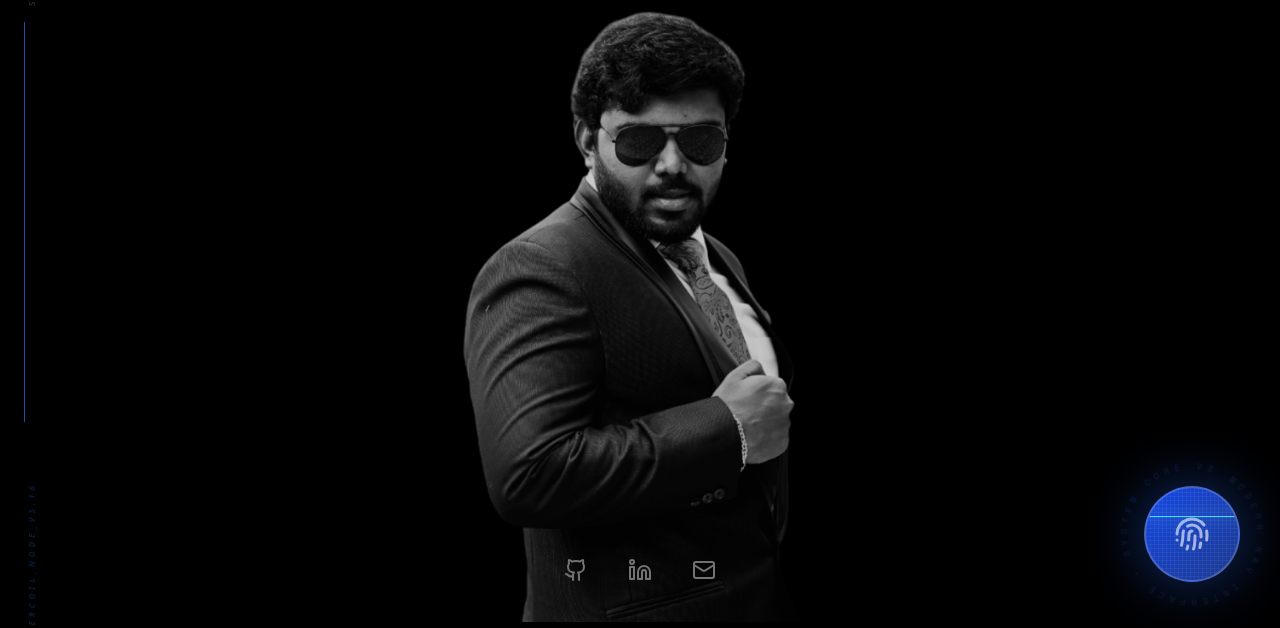
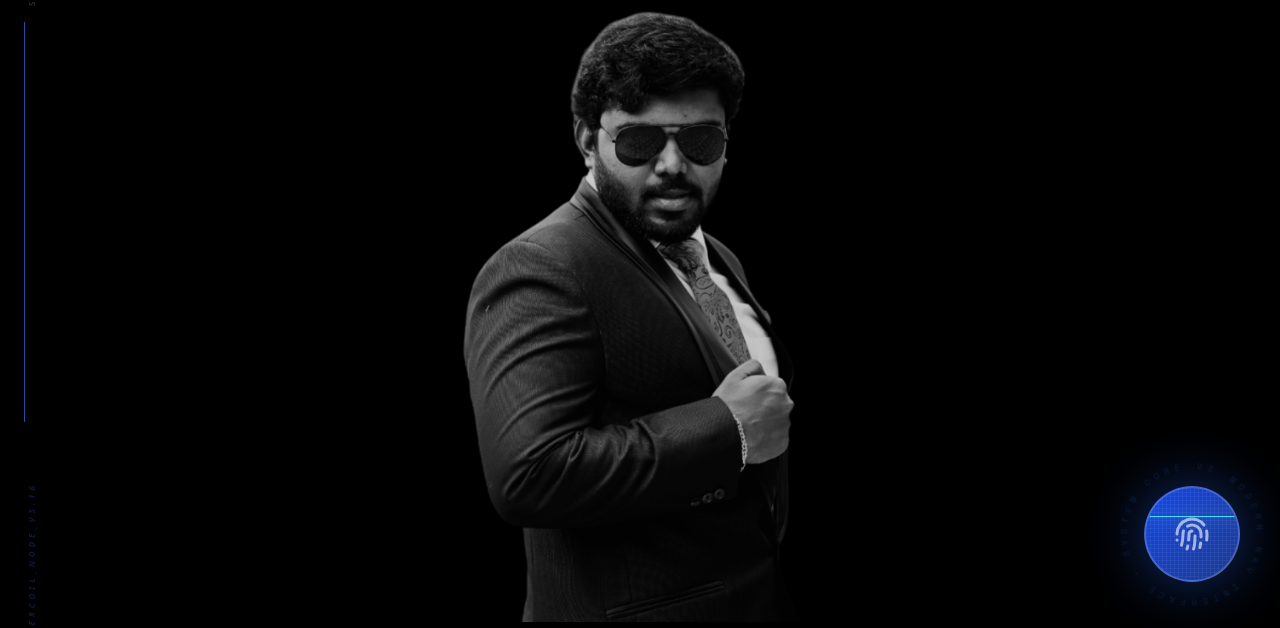
Before and after one commit to jimsteljaccobjasiah-png/jimstelportfolio, a React (Vite) app: page / in a window 1280 px wide. Shown: the part 178-806 px from the top of the page. Built offline with nearby package versions, Linux system fonts and the light colour scheme.

Commit message:
hero  v6

```diff
--- a/src/components/HeroSection.jsx
+++ b/src/components/HeroSection.jsx
@@ -15,7 +15,9 @@ const HeroSection = () => {
     ScrollTrigger.config({ ignoreMobileResize: true });
 
     let ctx = gsap.context(() => {
+      // Set initial state for icons
       gsap.set('.hero-line', { opacity: 0, y: 40 });
+      gsap.set('.social-icon', { opacity: 0, x: 20 });
       gsap.set(imageRef.current, { opacity: 1 });
 
       const tl = gsap.timeline({
@@ -43,7 +45,15 @@ const HeroSection = () => {
         stagger: 0.5,
         duration: 3,
         ease: "power2.out",
-      }, "<0.1");
+      }, "<0.1")
+      // Animate Social Icons right after the text
+      .to('.social-icon', {
+        opacity: 1,
+        x: 0,
+        stagger: 0.2,
+        duration: 1.5,
+        ease: "power2.out"
+      }, "-=1"); // Starts slightly before the last text line finishes
 
     }, sectionRef);
 
@@ -66,7 +76,7 @@ const HeroSection = () => {
         <img
           src={heroImage}
           alt="Jims"
-          className="h-full w-full object-cover object-top md:object-center pointer-events-none"
+          className="h-full w-full object-cover object-[center_20%] md:object-center pointer-events-none"
           loading="eager"
         />
         <div className="absolute inset-0 bg-black/20" />
@@ -87,31 +97,33 @@ const HeroSection = () => {
         </div>
       </div>
 
-      {/* SOCIAL LINKS INTEGRATED DA */}
-      <div className="absolute bottom-10 left-1/2 z-20 w-full -translate-x-1/2 px-6">
-        <div className="mx-auto flex justify-center gap-10">
+      {/* SOCIAL LINKS - CENTER-RIGHT WITH ANIMATION CLASSES */}
+      <div className="absolute top-1/2 -translate-y-1/2 right-6 md:right-12 z-20">
+        <div className="flex flex-col items-center gap-8">
+          <div className="social-icon w-[1px] h-12 bg-gradient-to-b from-blue-500 to-transparent opacity-50" />
           <a
             href="https://github.com/jimstel"
             target="_blank"
             rel="noopener noreferrer"
-            className="text-neutral-500 hover:text-white transition-all"
+            className="social-icon text-neutral-500 hover:text-white transition-all hover:scale-110 active:scale-95"
           >
-            <Github className="h-6 w-6" />
+            <Github className="h-5 w-5 md:h-6 md:w-6" />
           </a>
           <a
             href="https://www.linkedin.com/in/jimstel-jaccob-jasiah-a-b5a464247/"
             target="_blank"
             rel="noopener noreferrer"
-            className="text-neutral-500 hover:text-white transition-all"
+            className="social-icon text-neutral-500 hover:text-white transition-all hover:scale-110 active:scale-95"
           >
-            <Linkedin className="h-6 w-6" />
+            <Linkedin className="h-5 w-5 md:h-6 md:w-6" />
           </a>
           <a
             href="mailto:jimsteljaccobjasiah@gmail.com"
-            className="text-neutral-500 hover:text-white transition-all"
+            className="social-icon text-neutral-500 hover:text-white transition-all hover:scale-110 active:scale-95"
           >
-            <Mail className="h-6 w-6" />
+            <Mail className="h-5 w-5 md:h-6 md:w-6" />
           </a>
+          <div className="social-icon w-[1px] h-12 bg-gradient-to-t from-blue-500 to-transparent opacity-50" />
         </div>
       </div>
     </section>
```
